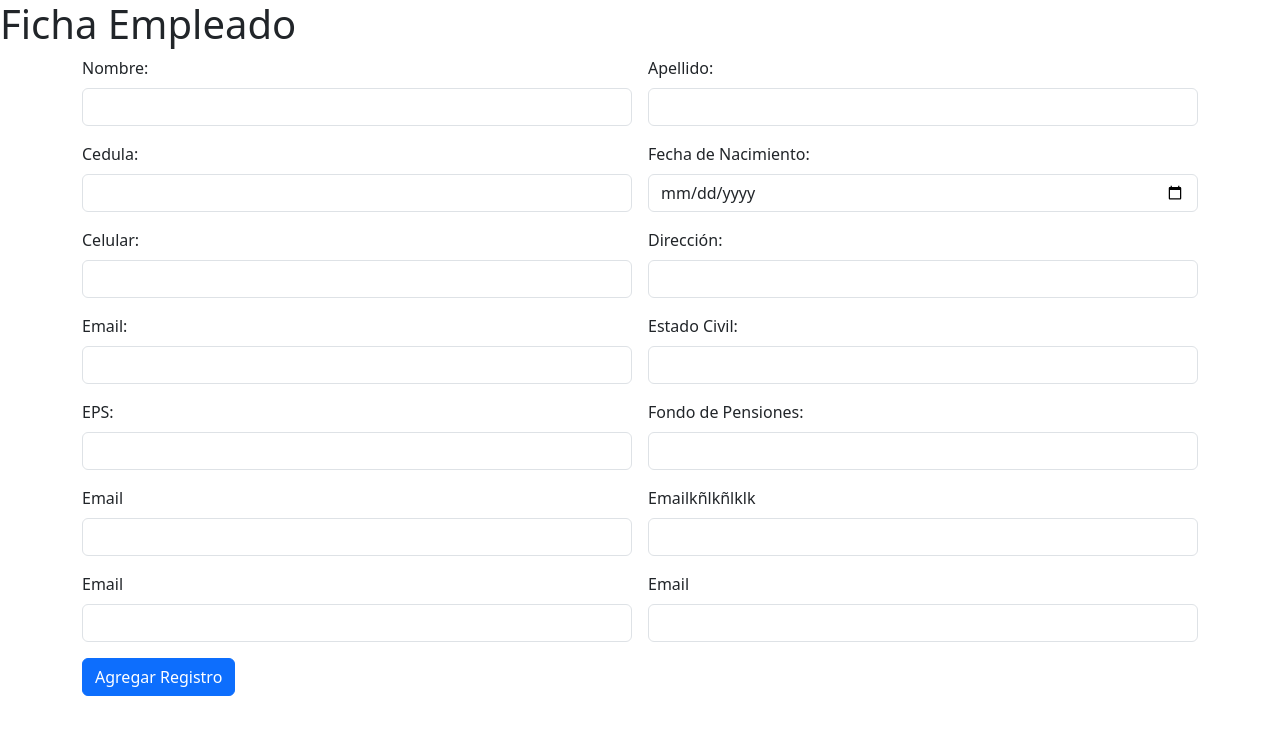
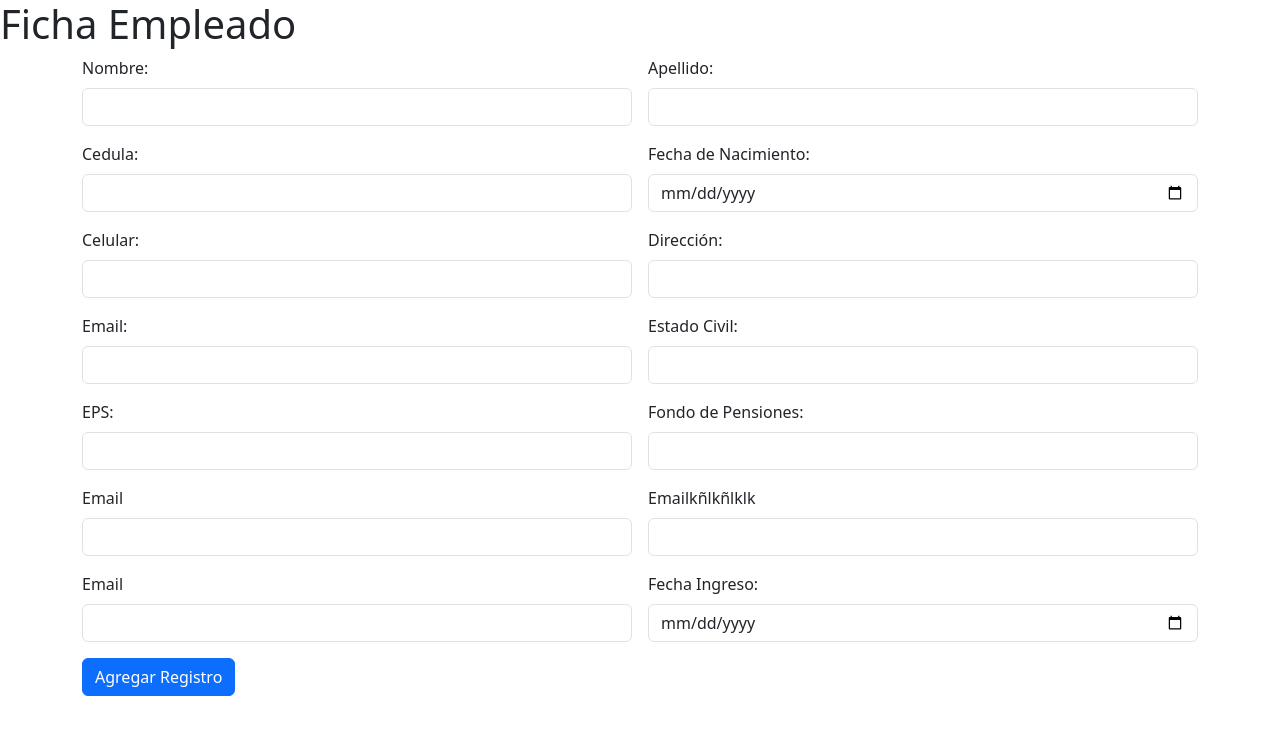
Before and after one commit to velasquez060/Nomina, a PHP site: page /empleado.php in a window 1280 px wide. Shown: the top 735 px of the page. Run offline with PHP 8.4, Linux system fonts and the light colour scheme.

Commit message:
actualización

```diff
--- a/Nomina/Principal/Empleado/empleado.php
+++ b/Nomina/Principal/Empleado/empleado.php
@@ -72,8 +72,8 @@
     <input type="email" class="form-control" id="inputEmail4">
   </div>
   <div class="col-md-6" >
-    <label for="inputEmail4" class="form-label">Email</label>
-    <input type="email" class="form-control" id="inputEmail4">
+    <label  class="form-label">Fecha Ingreso:</label>
+    <input type="date" name="txtFechaIngreso" class="form-control" id="inputFechaIngreso">
   </div>
 
   <div class="col-12">
```
